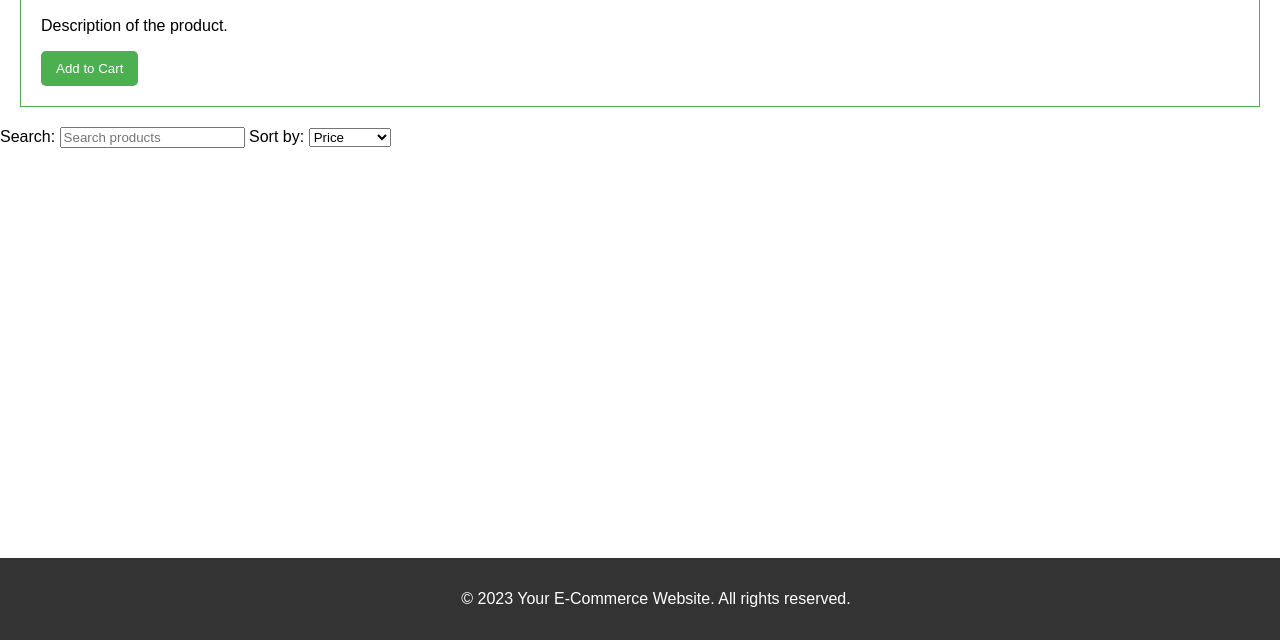
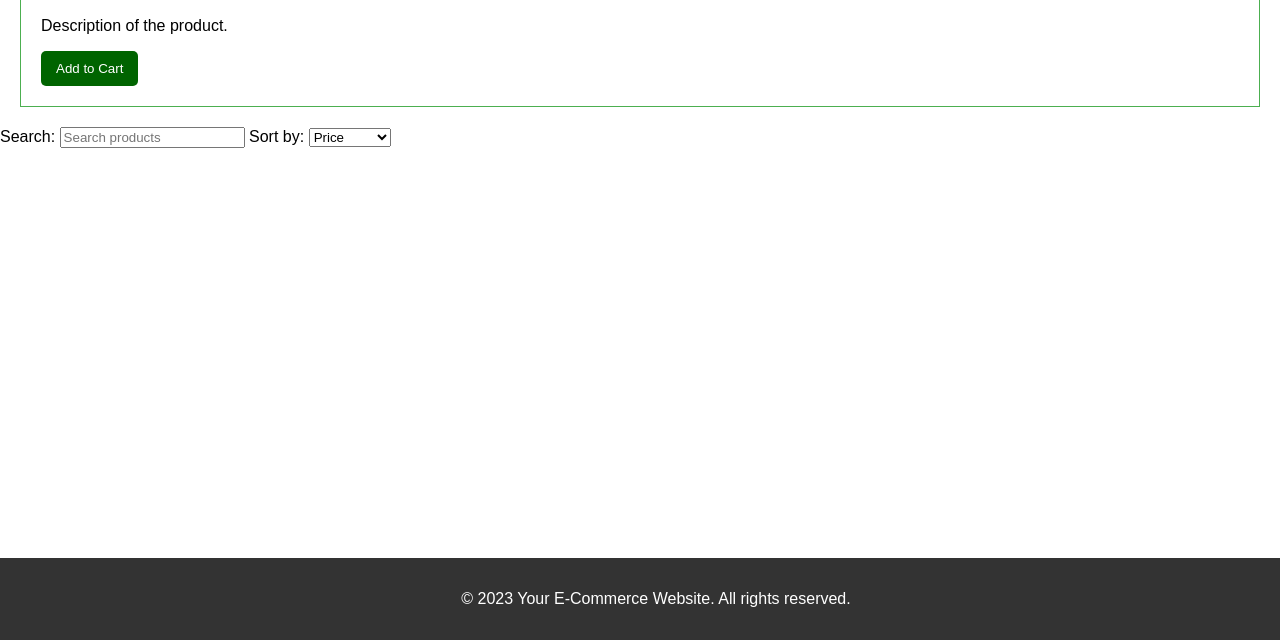
Before and after one commit to karumanchimanasa/Website1, a plain HTML site: page index.html in a window 1280 px wide. Shown: the part 160-800 px from the top of the page. Drawn offline with Linux system fonts and the light colour scheme; a script that the page names is missing.

Commit message:
Update styles.css

```diff
--- a/styles.css
+++ b/styles.css
@@ -56,14 +56,18 @@ section.product {
     cursor: pointer;
 } */
 
+/* Button Styles */
 button {
-    background-color: #4CAF50;
+    background-color: #006400; /* Dark green background */
     color: #fff; /* White text for strong contrast */
     padding: 10px 15px;
     border: none;
     border-radius: 5px;
     cursor: pointer;
 }
+
+/* Rest of your existing styles... */
+
 
 footer {
     background-color: #333;
```
